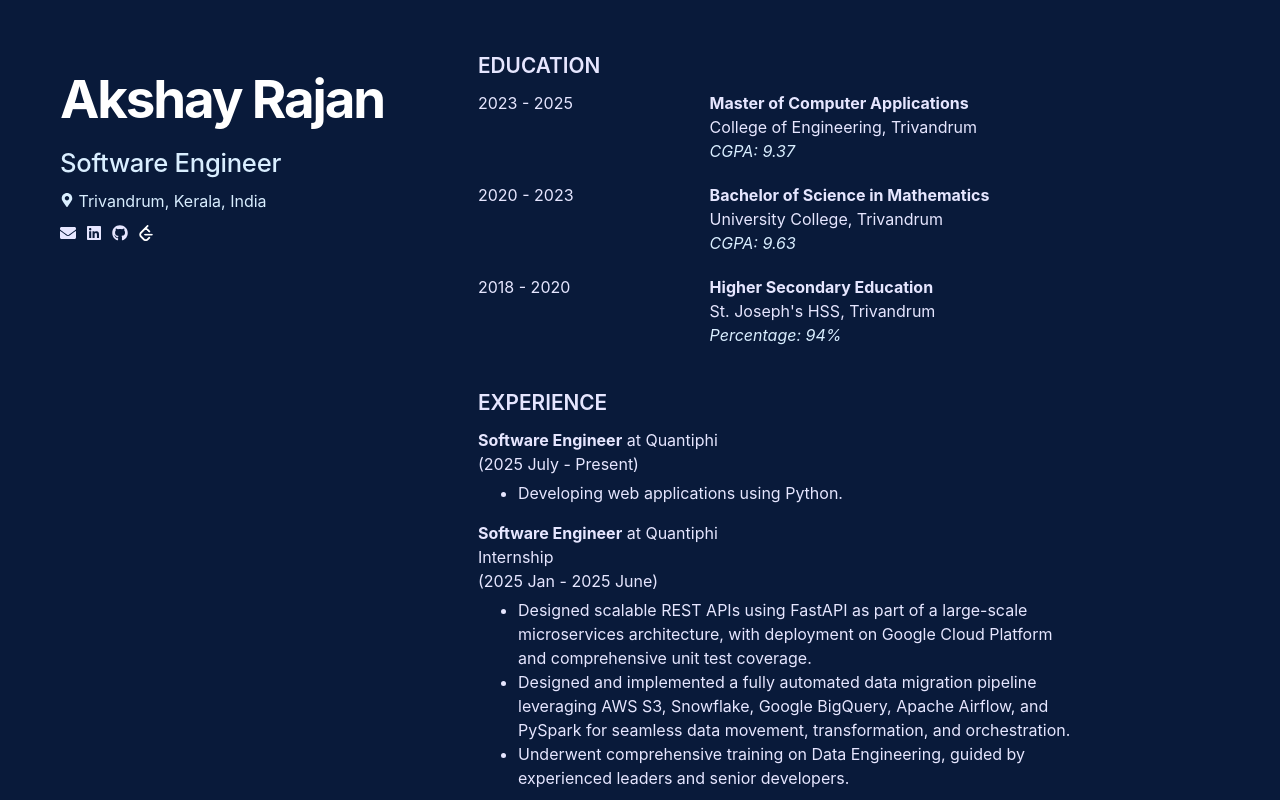
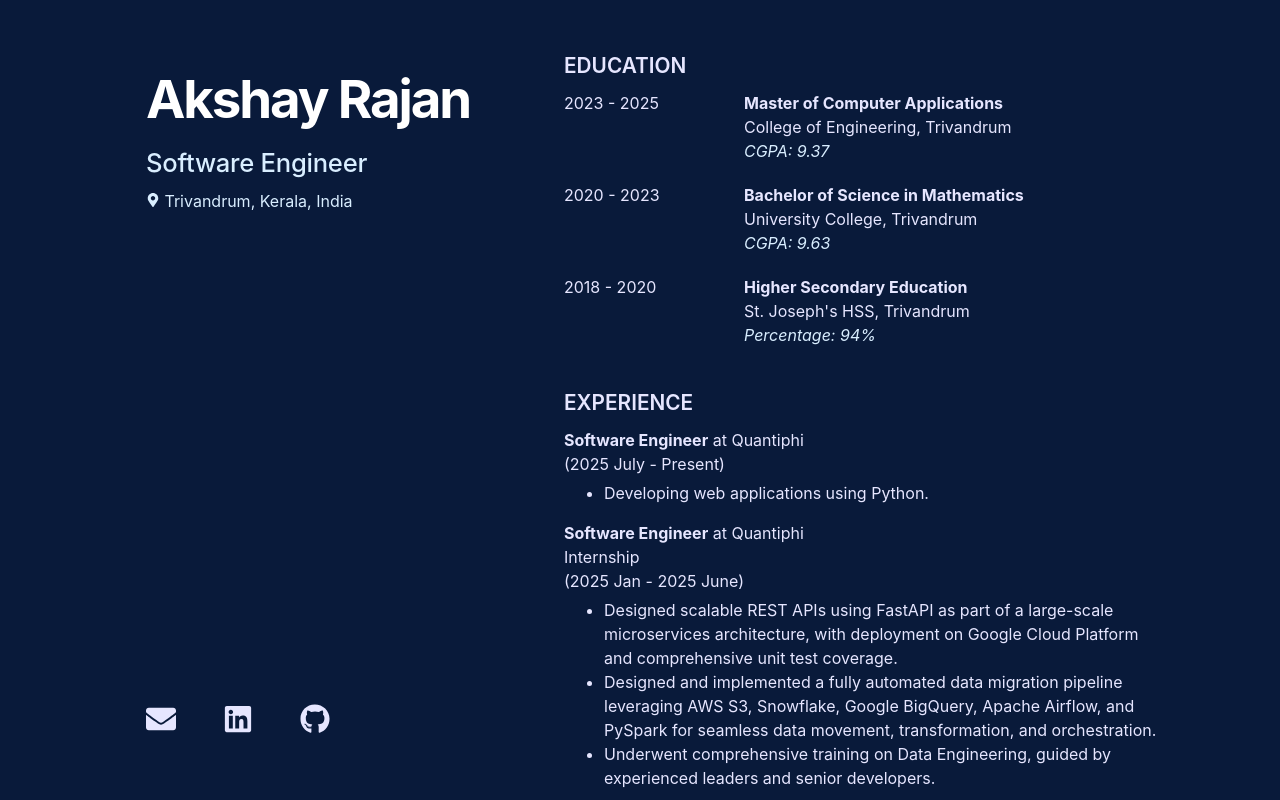
Before and after one commit to akshay-rajan/akshay-rajan.github.io, a React (Vite) app: page / in a window 1280 px wide. Shown: the top 800 px of the page. Built offline with nearby package versions, Linux system fonts and the light colour scheme.

Commit message:
Fix layout

```diff
--- a/src/App.scss
+++ b/src/App.scss
@@ -40,9 +40,17 @@ body a:hover {
   font-weight: 520;
 }
 
+#root {
+  display: flex;
+  justify-content: center;
+  align-items: center;
+  min-height: 100vh;
+}
+
 .resume-container {
   display: flex;
   flex-wrap: wrap;
+  justify-content: space-between;
 }
 
 // Name and Contact
@@ -50,12 +58,15 @@ body a:hover {
 .header {
   padding: 25px;
   position: fixed;
-  z-index: 0;
+  min-height: 80vh;
+  flex: 1;
 }
 
 .header-content {
   display: flex;
   flex-direction: column;
+  height: 90vh;
+  justify-content: space-between;
   padding: 25px;
 }
 
@@ -89,7 +100,10 @@ body a:hover {
 }
 
 .contact-links {
+  width: 60%;
   display: flex;
+  justify-content: space-between;
+  padding-bottom: 20px;
 }
 
 .contact-item {
@@ -100,13 +114,23 @@ body a:hover {
   z-index: 100;
 }
 
+.contact-item svg {
+  width: 30px;
+  height: 30px;
+  transition: fill 0.3s ease;
+}
+
 .contact-item a {
   color: $primary-color;
   text-decoration: none;
 }
 
 .icon {
-  width: 16px;
+  width: 30px;
+  height: 30px;
+}
+.icon:hover {
+  color: $highlight-color;
 }
 
 // Resume Sections
@@ -114,11 +138,11 @@ body a:hover {
 .content {
   padding: 20px;
   width: 100%;
+  flex: 5;
 }
 
 .content-children {
   padding-left: 35vw;
-  min-width: 50vw;
   overflow-y: scroll;
   scrollbar-width: none;
   -ms-overflow-style: none;
@@ -213,6 +237,7 @@ body a:hover {
   .header {
     position: relative;
     z-index: auto;
+    min-height: auto;
   }
   .header-content {
     padding: 10px;
--- a/src/components/Contact.tsx
+++ b/src/components/Contact.tsx
@@ -2,7 +2,6 @@ import React from "react";
 import { FaEnvelope, FaLinkedin, FaGithub } from 'react-icons/fa';
 
 import ContactItem from "./ContactItem";
-import LeetCode from "./icons/LeetCode";
 import { CONTACT } from "../config";
 
 const Contact: React.FC = () => {
@@ -21,14 +20,6 @@ const Contact: React.FC = () => {
           icon={<FaGithub />}
           link={CONTACT.github}
         />
-        {
-          CONTACT.leetcode && (
-            <ContactItem
-              icon={<LeetCode />}
-              link={CONTACT.leetcode}
-            />
-          )
-        }
       </div>
     </section>
   );
--- a/src/components/Heading.tsx
+++ b/src/components/Heading.tsx
@@ -5,16 +5,20 @@ import { ADDRESS, NAME, TITLE } from "../config";
 
 const Heading: React.FC = () => {
   return (
-    <header className="header">
+    <div className="header">
       <div className="header-content">
-        <h1 className="my-name">{NAME}</h1>
-        <div className="my-title">{TITLE}</div>
-        <div className="my-location">
-          <FaMapMarkerAlt /> {ADDRESS}
+        <div className="first">
+          <h1 className="my-name">{NAME}</h1>
+          <div className="my-title">{TITLE}</div>
+          <div className="my-location">
+            <FaMapMarkerAlt /> {ADDRESS}
+          </div>
         </div>
-        <Contact />
+        <div className="second">
+          <Contact />
+        </div>
       </div>
-    </header>
+    </div>
   );
 }
 
--- a/src/components/icons/LeetCode.tsx
+++ /dev/null
@@ -1,14 +0,0 @@
-import React from "react";
-import LeetCodeIcon from "../../assets/leetcode.png";
-
-const LeetCode: React.FC = () => {
-  return (
-    <img
-      src={LeetCodeIcon}
-      alt="LeetCode Profile"
-      className="icon leetcode-icon"
-    />
-  );
-}
-
-export default LeetCode;
```
Also changed, not shown: src/assets/leetcode.png (deleted).
